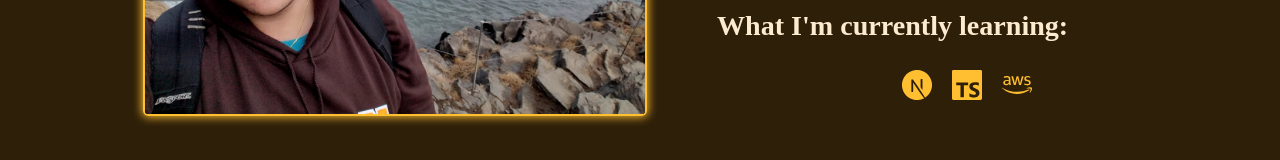
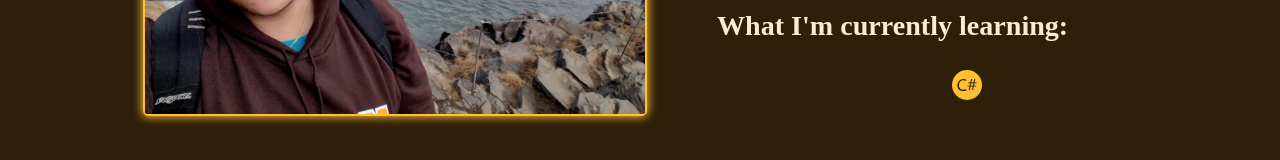
Before and after one commit to sassek70/portfolio, a React (Create React App) app: page / in a window 1280 px wide. Shown: the part 484-644 px from the top of the page. Built offline with nearby package versions, Linux system fonts and the light colour scheme; no server answers.

Commit message:
updated now learning

```diff
--- a/src/data/nowLearning.js
+++ b/src/data/nowLearning.js
@@ -1,18 +1,23 @@
-import {SiNextdotjs, SiTypescript} from 'react-icons/si'
+import {SiCsharp, SiNextdotjs, SiTypescript} from 'react-icons/si'
+
 import { FaAws } from 'react-icons/fa'
 
 export const nowLearning =
 [
+    // {
+    //     id: 1,
+    //     icon: <SiNextdotjs size={30}/>
+    // },
+    // {
+    //     id: 2,
+    //     icon: <SiTypescript size={30}/>
+    // },
+    // {
+    //     id: 3,
+    //     icon: <FaAws size={30}/>
+    // },
     {
-        id: 1,
-        icon: <SiNextdotjs size={30}/>
-    },
-    {
-        id: 2,
-        icon: <SiTypescript size={30}/>
-    },
-    {
-        id: 3,
-        icon: <FaAws size={30}/>
+        id: 4,
+        icon: <SiCsharp size={30}/>
     }
 ]
```
